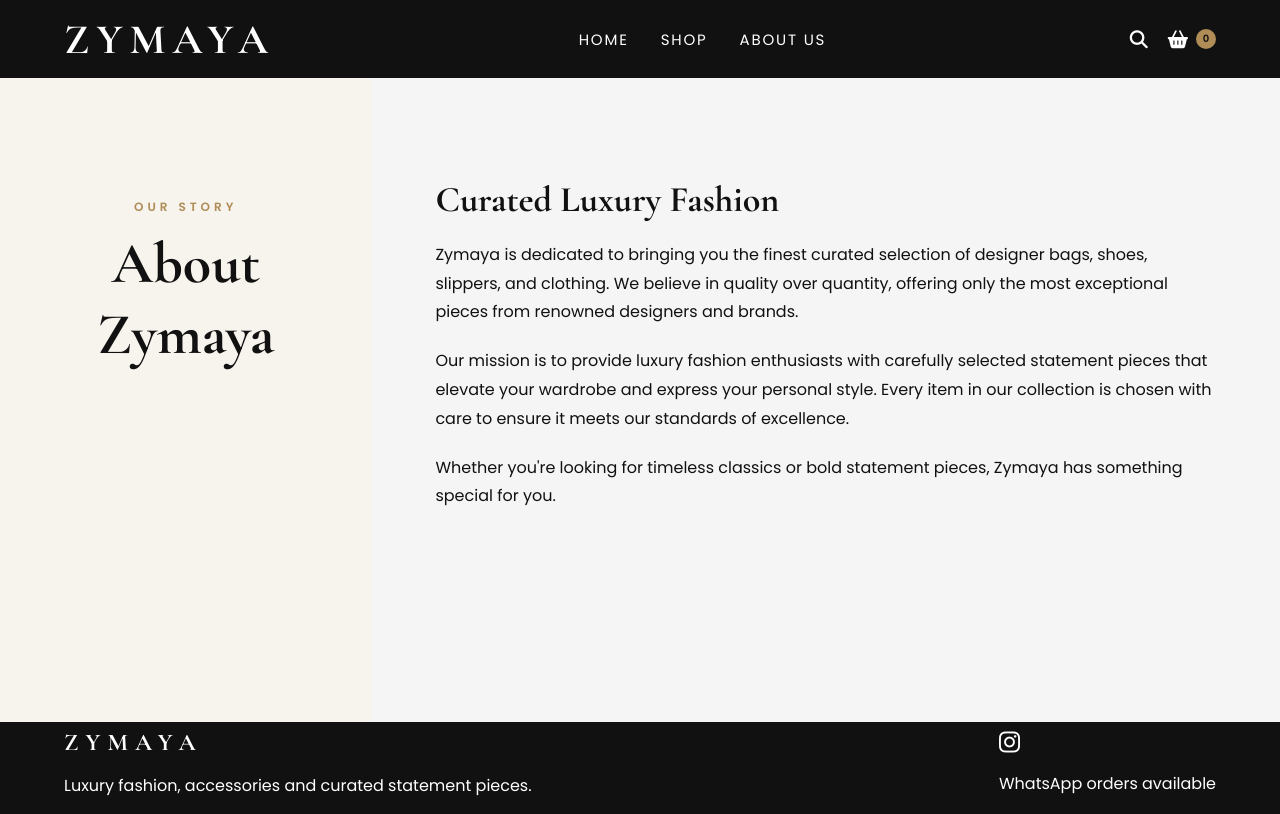
After one commit to saiyan1987/zymaya, a Django app: page /about/ in a window 1280 px wide. The commit adds this page. Run offline with Django 5.2, Linux system fonts and the light colour scheme.

Commit message:
new changes

```diff
--- a/store/static/store/css/styles.css
+++ b/store/static/store/css/styles.css
@@ -383,7 +383,7 @@ a {
 
 .shop-layout {
   display: grid;
-  grid-template-columns: 240px 1fr;
+  grid-template-columns: 180px 1fr;
   gap: 40px;
   padding: 60px 5vw;
 }
--- /dev/null
+++ b/store/templates/store/about.html
@@ -0,0 +1,22 @@
+{% extends 'store/base.html' %}{% block title %}About Us | Zymaya{% endblock %}{% block content %}
+<section class="page-hero">
+  <p class="eyebrow">Our Story</p>
+  <h1>About Zymaya</h1>
+</section>
+<section class="compact-section">
+  <div style="max-width: 800px; margin: 0 auto;">
+    <h2 style="font-family: 'Cormorant Garamond', serif; font-size: 36px; margin-bottom: 20px;">Curated Luxury Fashion</h2>
+    <p style="font-size: 16px; line-height: 1.8; margin-bottom: 20px;">
+      Zymaya is dedicated to bringing you the finest curated selection of designer bags, shoes, slippers, and clothing.
+      We believe in quality over quantity, offering only the most exceptional pieces from renowned designers and brands.
+    </p>
+    <p style="font-size: 16px; line-height: 1.8; margin-bottom: 20px;">
+      Our mission is to provide luxury fashion enthusiasts with carefully selected statement pieces that elevate your wardrobe
+      and express your personal style. Every item in our collection is chosen with care to ensure it meets our standards of excellence.
+    </p>
+    <p style="font-size: 16px; line-height: 1.8;">
+      Whether you're looking for timeless classics or bold statement pieces, Zymaya has something special for you.
+    </p>
+  </div>
+</section>
+{% endblock %}
--- a/store/templates/store/base.html
+++ b/store/templates/store/base.html
@@ -9,7 +9,7 @@
 </head><body>
 <header class="site-header">
   <a class="brand" href="{% url 'store:home' %}">ZYMAYA</a>
-  <nav class="nav"><a href="{% url 'store:home' %}">Home</a><a href="{% url 'store:product_list' %}">Shop</a><a href="/shop/category/bags/">Bags</a><a href="/shop/category/shoes/">Shoes</a><a href="/shop/category/clothing/">Clothing</a></nav>
+  <nav class="nav"><a href="{% url 'store:home' %}">Home</a><a href="{% url 'store:product_list' %}">Shop</a><a href="{% url 'store:about' %}">About Us</a></nav>
   <div class="header-actions">
     <button class="search-icon" type="button"><i class="fas fa-search"></i></button>
     <a class="cart-link" href="{% url 'store:cart_detail' %}"><i class="fas fa-shopping-basket"></i><span>{{ cart|length }}</span></a>
--- a/store/urls.py
+++ b/store/urls.py
@@ -11,4 +11,5 @@ urlpatterns=[
     path('cart/remove/<int:variant_id>/', views.cart_remove, name='cart_remove'),
     path('checkout/', views.checkout, name='checkout'),
     path('order-success/<int:order_id>/', views.order_success, name='order_success'),
+    path('about/', views.about, name='about'),
 ]
--- a/store/views.py
+++ b/store/views.py
@@ -72,3 +72,6 @@ def checkout(request):
 
 def order_success(request, order_id):
     return render(request,'store/order_success.html',{'order_id':order_id})
+
+def about(request):
+    return render(request, 'store/about.html')
```
